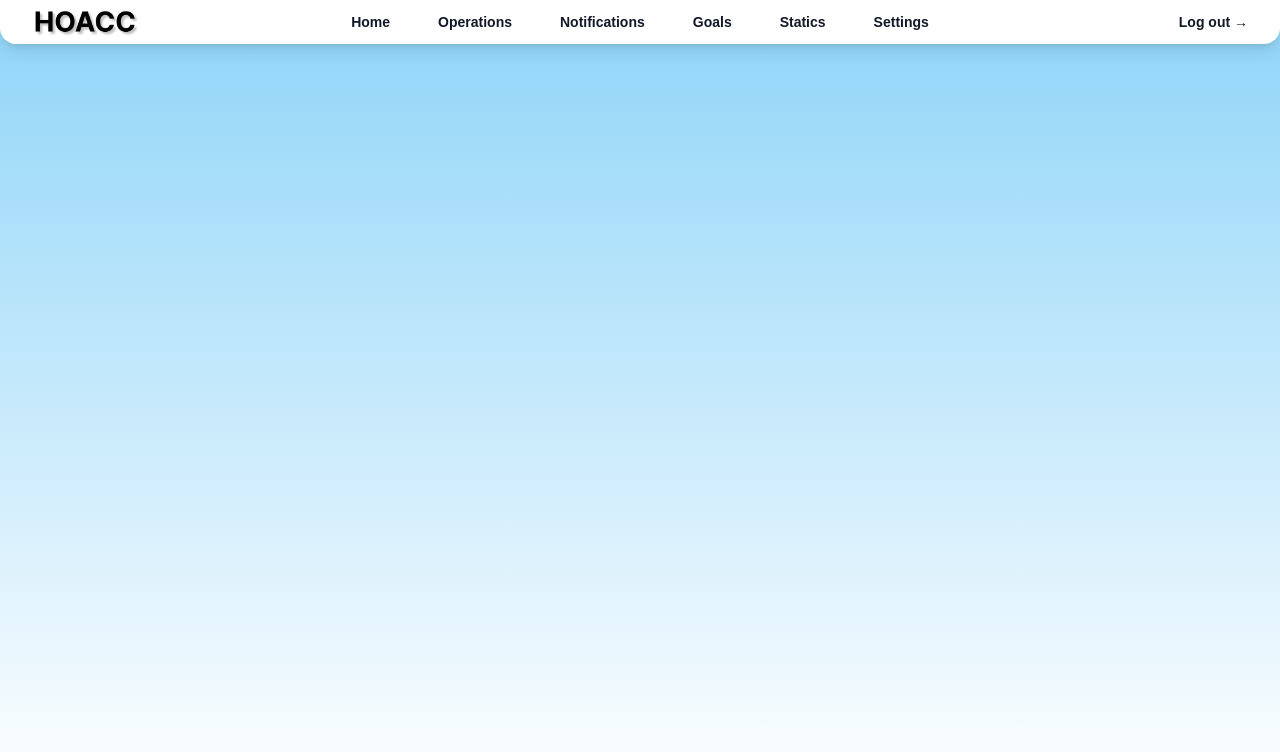
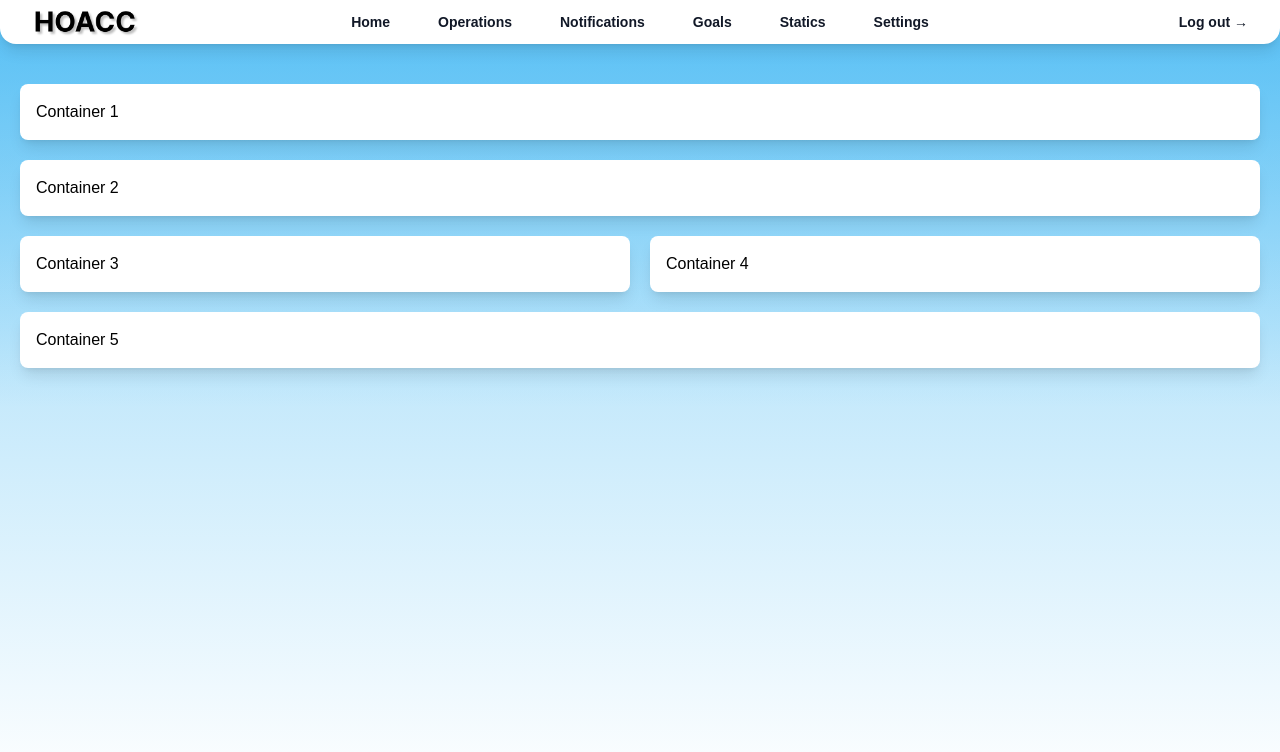
Before and after one commit to PanekBartosz/Hoacc, a Vue app in the folder front/: page /dashboard in a window 1280 px wide. Shown: the top 752 px of the page. Built offline with nearby package versions, Linux system fonts and the light colour scheme.

Commit message:
fix bg issue + implement RWD dashboard container

```diff
--- a/front/src/assets/globalStyle.css
+++ b/front/src/assets/globalStyle.css
@@ -4,15 +4,15 @@
 
 :root {
   font-family: Arial;
-  background: linear-gradient(rgba(30, 170, 241, 0.5), rgba(87, 222, 240, 0));
   --font-black: #000000;
   --font-white: #ffffff;
   --font-logo: #ffffff;
   --font-grey: rgba(0, 0, 0, 0.4);
 }
 
-body {
-  @apply h-screen w-screen;
+html, body {
+  min-height: 100%;
+  background: linear-gradient(to bottom, rgba(30, 170, 241, 0.5), rgba(87, 222, 240, 0));
 }
 
 @layer base {
--- a/front/src/components/MainDashboard.vue
+++ b/front/src/components/MainDashboard.vue
@@ -1,103 +1,32 @@
 <script setup lang="ts">
-import { ref } from "vue";
-import { Dialog, DialogPanel } from "@headlessui/vue";
-import { Bars3Icon, XMarkIcon } from "@heroicons/vue/24/outline";
-
-const navigation = [
-  { name: "Home", href: "#" },
-  { name: "Operations", href: "#" },
-  { name: "Notifications", href: "#" },
-  { name: "Goals", href: "#" },
-  { name: "Statics", href: "#" },
-  { name: "Settings", href: "#" },
-];
-
-const mobileMenuOpen = ref(false);
+import MainNavbar from './MainNavbar.vue';
 </script>
 <template>
-  <div class="bg-white">
-    <header class="absolute inset-x-0 top-0 z-50">
-      <nav
-        class="flex items-center justify-between bg-white shadow-lg rounded-b-2xl p-2 lg:px-8"
-        aria-label="Global"
-      >
-        <div class="flex lg:flex-1">
-          <a href="#" class="-m-1.5 p-1.5">
-            <span class="sr-only">Hoacc</span>
-            <img class="h-7 w-auto" src="../icons/logo.png" alt="HOACC" />
-          </a>
+  <MainNavbar />
+  <div class="w-full h-full flex flex-col p-5">
+    <!-- Container 1-->
+    <div class="w-full h-full bg-white rounded-lg shadow-lg p-4 mb-5">
+      Container 1
     </div>
-        <div class="flex lg:hidden">
-          <button
-            type="button"
-            class="-m-2.5 inline-flex items-center justify-center rounded-md p-2.5 text-gray-700"
-            @click="mobileMenuOpen = true"
-          >
-            <span class="sr-only">Open main menu</span>
-            <Bars3Icon class="h-6 w-6" aria-hidden="true" />
-          </button>
+
+    <!-- Container 2 -->
+    <div class="w-full h-full bg-white rounded-lg shadow-lg p-4 mb-5">
+      Container 2
     </div>
-        <div class="hidden lg:flex lg:gap-x-12">
-          <a
-            v-for="item in navigation"
-            :key="item.name"
-            :href="item.href"
-            class="text-sm font-semibold leading-6 text-gray-900"
-            >{{ item.name }}</a
-          >
+
+    <!-- Container 3 & 4  -->
+    <div class="w-full h-full sm:flex">
+      <div class="flex-grow bg-white rounded-lg shadow-lg p-4 mb-5 sm:mr-5">
+        Container 3
       </div>
-        <div class="hidden lg:flex lg:flex-1 lg:justify-end">
-          <a href="/" class="text-sm font-semibold leading-6 text-gray-900"
-            >Log out <span aria-hidden="true">&rarr;</span></a
-          >
-        </div>
-      </nav>
-      <Dialog
-        as="div"
-        class="lg:hidden"
-        @close="mobileMenuOpen = false"
-        :open="mobileMenuOpen"
-      >
-        <div class="fixed inset-0 z-50"></div>
-        <DialogPanel
-          class="fixed inset-y-0 right-0 z-50 w-full overflow-y-auto bg-white px-6 py-6 sm:max-w-sm sm:ring-1 sm:ring-gray-900/10"
-        >
-          <div class="flex items-center justify-between">
-            <a href="#" class="-m-1.5 p-1.5">
-              <span class="sr-only">HOACC</span>
-              <img class="h-5 w-auto" src="../icons/logo.png" alt="HOACC" />
-            </a>
-            <button
-              type="button"
-              class="-m-2.5 rounded-md p-2.5 text-gray-700"
-              @click="mobileMenuOpen = false"
-            >
-              <span class="sr-only">Close menu</span>
-              <XMarkIcon class="h-6 w-6" aria-hidden="true" />
-            </button>
-          </div>
-          <div class="mt-6 flow-root">
-            <div class="-my-6 divide-y divide-gray-500/10">
-              <div class="space-y-2 py-6">
-                <a
-                  v-for="item in navigation"
-                  :key="item.name"
-                  :href="item.href"
-                  class="-mx-3 block rounded-lg px-3 py-2 text-base font-semibold leading-7 text-gray-900 hover:bg-gray-50"
-                  >{{ item.name }}</a
-                >
-              </div>
-              <div class="py-6">
-                <a
-                  href="/"
-                  class="-mx-3 block rounded-lg px-3 py-2.5 text-base font-semibold leading-7 text-gray-900 hover:bg-gray-50"
-                  >Log out</a
-                >
+      <div class="flex-grow bg-white rounded-lg shadow-lg p-4 mb-5">
+        Container 4
       </div>
     </div>
+
+    <!-- Container 5  -->
+    <div class="w-full h-full bg-white rounded-lg shadow-lg p-4 mb-5">
+      Container 5
     </div>
-        </DialogPanel>
-      </Dialog>
-    </header>
   </div>
 </template>
--- /dev/null
+++ b/front/src/components/MainNavbar.vue
@@ -0,0 +1,103 @@
+<script setup lang="ts">
+import { ref } from "vue";
+import { Dialog, DialogPanel } from "@headlessui/vue"
+import { Bars3Icon, XMarkIcon } from "@heroicons/vue/24/outline"
+
+const navigation = [
+  { name: "Home", href: "#" },
+  { name: "Operations", href: "#" },
+  { name: "Notifications", href: "#" },
+  { name: "Goals", href: "#" },
+  { name: "Statics", href: "#" },
+  { name: "Settings", href: "#" },
+]
+
+const mobileMenuOpen = ref(false);
+</script>
+<template>
+<div class="bg-white mb-6">
+    <header class="absolute inset-x-0 top-0 z-50">
+      <nav
+        class="flex items-center justify-between bg-white shadow-lg rounded-b-2xl p-2 px-8"
+        aria-label="Global"
+      >
+        <div class="flex lg:flex-1">
+          <a href="#" class="-m-1.5 p-1.5">
+            <span class="sr-only">Hoacc</span>
+            <img class="h-7 w-auto" src="../icons/logo.png" alt="HOACC" />
+          </a>
+        </div>
+        <div class="flex lg:hidden">
+          <button
+            type="button"
+            class="-m-2.5 inline-flex items-center justify-center rounded-md p-2.5 text-gray-700"
+            @click="mobileMenuOpen = true"
+          >
+            <span class="sr-only">Open main menu</span>
+            <Bars3Icon class="h-6 w-6" aria-hidden="true" />
+          </button>
+        </div>
+        <div class="hidden lg:flex lg:gap-x-12">
+          <a
+            v-for="item in navigation"
+            :key="item.name"
+            :href="item.href"
+            class="text-sm font-semibold leading-6 text-gray-900"
+            >{{ item.name }}</a
+          >
+        </div>
+        <div class="hidden lg:flex lg:flex-1 lg:justify-end">
+          <a href="/" class="text-sm font-semibold leading-6 text-gray-900"
+            >Log out <span aria-hidden="true">&rarr;</span></a
+          >
+        </div>
+      </nav>
+      <Dialog
+        as="div"
+        class="lg:hidden"
+        @close="mobileMenuOpen = false"
+        :open="mobileMenuOpen"
+      >
+        <div class="fixed inset-0 z-50"></div>
+        <DialogPanel
+          class="fixed inset-y-0 right-0 z-50 w-full overflow-y-auto bg-white px-6 py-6 sm:max-w-sm sm:ring-1 sm:ring-gray-900/10"
+        >
+          <div class="flex items-center justify-between">
+            <a href="#" class="-m-1.5 p-1.5">
+              <span class="sr-only">HOACC</span>
+              <img class="h-5 w-auto" src="../icons/logo.png" alt="HOACC" />
+            </a>
+            <button
+              type="button"
+              class="-m-2.5 rounded-md p-2.5 text-gray-700"
+              @click="mobileMenuOpen = false"
+            >
+              <span class="sr-only">Close menu</span>
+              <XMarkIcon class="h-6 w-6" aria-hidden="true" />
+            </button>
+          </div>
+          <div class="mt-6 flow-root">
+            <div class="-my-6 divide-y divide-gray-500/10">
+              <div class="space-y-2 py-6">
+                <a
+                  v-for="item in navigation"
+                  :key="item.name"
+                  :href="item.href"
+                  class="-mx-3 block rounded-lg px-3 py-2 text-base font-semibold leading-7 text-gray-900 hover:bg-gray-50"
+                  >{{ item.name }}</a
+                >
+              </div>
+              <div class="py-6">
+                <a
+                  href="/"
+                  class="-mx-3 block rounded-lg px-3 py-2.5 text-base font-semibold leading-7 text-gray-900 hover:bg-gray-50"
+                  >Log out</a
+                >
+              </div>
+            </div>
+          </div>
+        </DialogPanel>
+      </Dialog>
+    </header>
+  </div>
+</template>
--- a/front/src/components/StartingPage.vue
+++ b/front/src/components/StartingPage.vue
@@ -66,7 +66,9 @@ const isDashboardRoute = computed(() => {
           </button>
           <button
             @click="navigateToLogin"
-            class="px-2 py-0 mt-7 xxs:mt-0 sm:px-4 sm:py-1 font-semibold rounded-lg text-lg shadow-custom bg-white text-font-black hover:bg-black hover:text-white transition duration-300 ease-in-out"
+            class="px-2 py-0 mt-7 xxs:mt-0 sm:px-4 sm:py-1 font-semibold rounded-lg
+             text-lg shadow-custom bg-white text-font-black hover:bg-black
+            hover:text-white transition duration-300 ease-in-out"
           >
             LOG IN
           </button>
```
Lines whose indentation alone changed are shown as unchanged.
